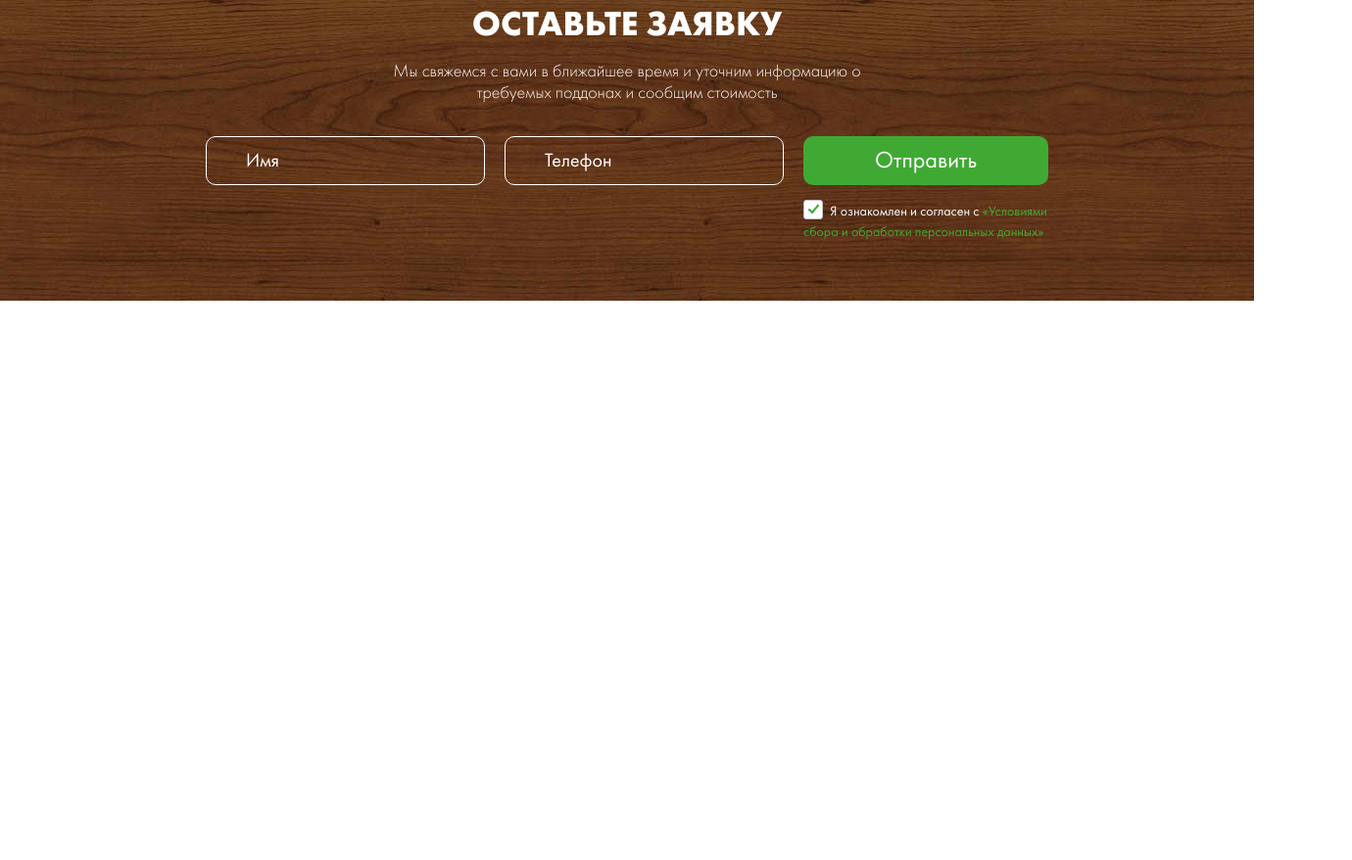
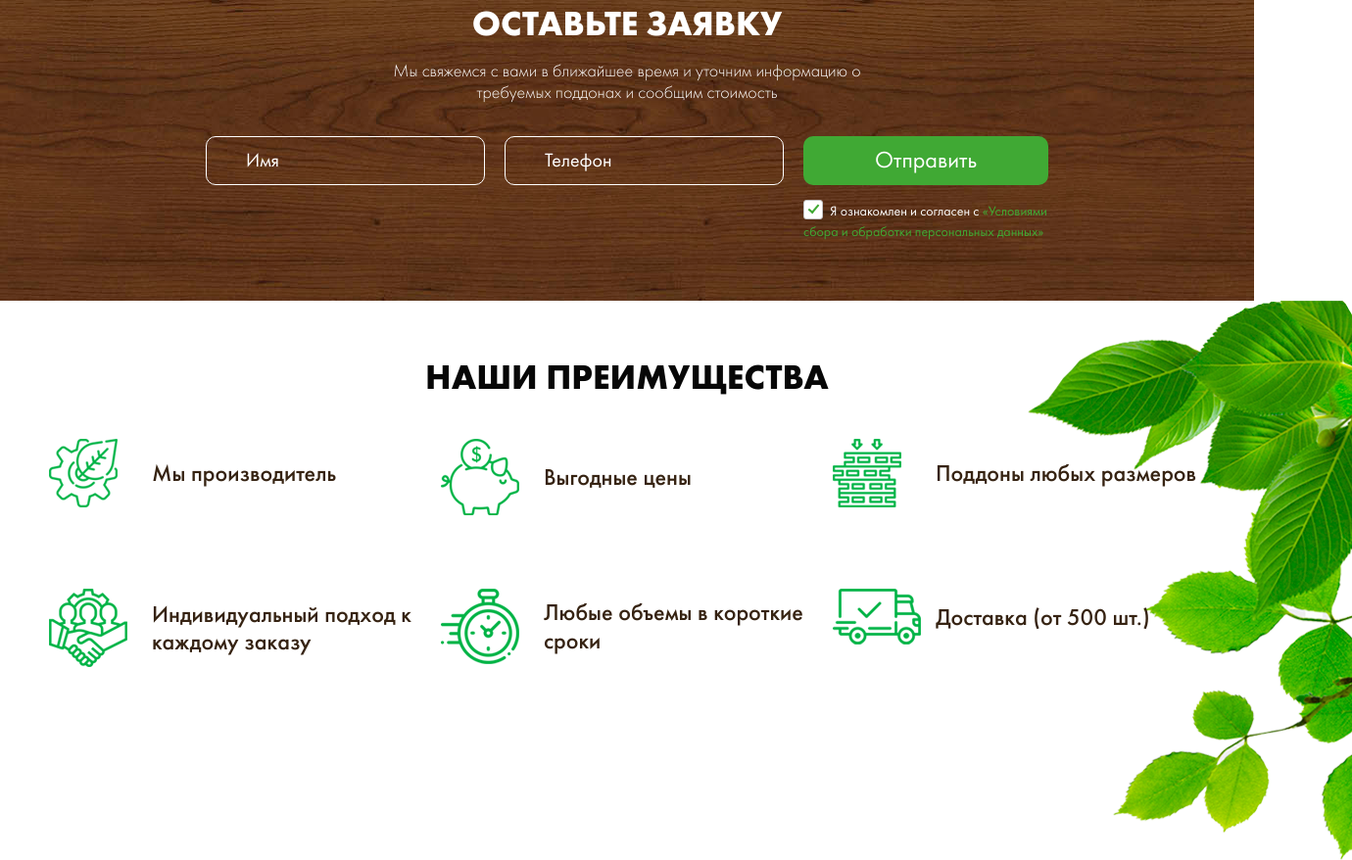
Before and after one commit to AlexKobiliansky/pallets, a website: page app/index.html in a window 1280 px wide. Shown: the part 2253-3131 px from the top of the page at 98% size, 1380 px wide, since content can reach past the window. Before the commit the page ends 2560 px from the top, so only its background shows below. Drawn offline with Linux system fonts and the light colour scheme.

Commit message:
section advantages complete

```diff
--- a/app/index.html
+++ b/app/index.html
@@ -391,6 +391,86 @@
 		</div>
 	</section>
 	<!-- ======= SECTION FORM END ======= -->
+
+	<!-- ======= SECTION ADVANTAGES START ======= -->
+	<section class="s-advantages">
+		<div class="adv-leaves">
+			<img src="img/adv-leaves.png" alt="alt" class="img-responsive">
+		</div>
+		<div class="container">
+			<div class="section-title">Наши преимущества</div>
+			<div class="adv-wrap">
+				<div class="row">
+					<!-- adv-item -->
+					<div class="col-6 col-lg-4">
+						<div class="adv-item">
+							<div class="adv-item-icon">
+								<img src="img/icons/adv-img-1.png" alt="alt" class="img-responsive">
+							</div>
+							<div class="adv-item-title">Мы производитель</div>
+						</div>
+					</div>
+					<!-- /adv-item -->
+
+					<!-- adv-item -->
+					<div class="col-6 col-lg-4">
+						<div class="adv-item">
+							<div class="adv-item-icon">
+								<img src="img/icons/adv-img-2.png" alt="alt" class="img-responsive">
+							</div>
+							<div class="adv-item-title">Выгодные цены</div>
+						</div>
+					</div>
+					<!-- /adv-item -->
+
+					<!-- adv-item -->
+					<div class="col-6 col-lg-4">
+						<div class="adv-item">
+							<div class="adv-item-icon">
+								<img src="img/icons/adv-img-3.png" alt="alt" class="img-responsive">
+							</div>
+							<div class="adv-item-title">Поддоны любых размеров</div>
+						</div>
+					</div>
+					<!-- /adv-item -->
+
+					<!-- adv-item -->
+					<div class="col-6 col-lg-4">
+						<div class="adv-item">
+							<div class="adv-item-icon">
+								<img src="img/icons/adv-img-4.png" alt="alt" class="img-responsive">
+							</div>
+							<div class="adv-item-title">Индивидуальный подход к каждому заказу</div>
+						</div>
+					</div>
+					<!-- /adv-item -->
+
+					<!-- adv-item -->
+					<div class="col-6 col-lg-4">
+						<div class="adv-item">
+							<div class="adv-item-icon">
+								<img src="img/icons/adv-img-5.png" alt="alt" class="img-responsive">
+							</div>
+							<div class="adv-item-title">Любые объемы в короткие сроки</div>
+						</div>
+					</div>
+					<!-- /adv-item -->
+
+					<!-- adv-item -->
+					<div class="col-6 col-lg-4">
+						<div class="adv-item">
+							<div class="adv-item-icon">
+								<img src="img/icons/adv-img-6.png" alt="alt" class="img-responsive">
+							</div>
+							<div class="adv-item-title">Доставка (от 500 шт.)</div>
+						</div>
+					</div>
+					<!-- /adv-item -->
+				</div>
+			</div>
+		</div>
+	</section>
+	<!-- ======= SECTION ADVANTAGES END ======= -->
 </div>
 
 
--- a/app/sass/base/_media.sass
+++ b/app/sass/base/_media.sass
@@ -1,10 +1,26 @@
 @import vars
 
+@media (max-width: 1500px)
+  .adv-leaves
+    right: -100px
 
 /*==========  Desktop First  ==========*/
 
 // ≥1200px
 +media-breakpoint-down(lg)
+
+  .adv-leaves
+    right: 0
+    width: 150px
+
+  .adv-item
+    margin-bottom: 50px
+    &-icon
+      width: 60px
+      margin-right: 10px
+    &-title
+      width: calc(100% - 70px)
+      font-size: 20px
 
   .how-item
     width: calc(20% - 30px)
@@ -224,6 +240,23 @@
 // ≥480px
 +media-breakpoint-down(xs)
 
+  .adv-leaves
+    display: none
+
+  .adv-item
+    flex-direction: column
+    &-icon
+      width: 100%
+      margin-bottom: 10px
+      img
+        margin-left: auto
+        margin-right: auto
+        max-width: 60px
+    &-title
+      width: 100%
+      text-align: center
+      font-size: 18px
+
   .scobs-img
     bottom: -20px
 
--- /dev/null
+++ b/app/sass/layout/_s-advantages.sass
@@ -0,0 +1,26 @@
+.s-advantages
+  padding-bottom: 0
+  position: relative
+
+.adv-leaves
+  position: absolute
+  right: 0
+  top: 0
+
+
+.adv-wrap
+  margin-top: 45px
+
+.adv-item
+  display: flex
+  justify-content: space-between
+  align-items: center
+  margin-bottom: 75px
+  &-icon
+    width: 90px
+    margin-right: 15px
+  &-title
+    font-size: 24px
+    font-weight: 500
+    color: #362312
+    width: calc(100% - 105px)
--- a/app/sass/main.sass
+++ b/app/sass/main.sass
@@ -10,6 +10,7 @@
 @import layout/s-form
 @import layout/s-production
 @import layout/s-how
+@import layout/s-advantages
 @import layout/footer
 
 
```
Also changed, not shown: app/css/main.min.css, app/img/adv-leaves.png (added), app/img/icons/adv-img-1.png (added), app/img/icons/adv-img-2.png (added), app/img/icons/adv-img-3.png (added), app/img/icons/adv-img-4.png (added), app/img/icons/adv-img-5.png (added), app/img/icons/adv-img-6.png (added).
